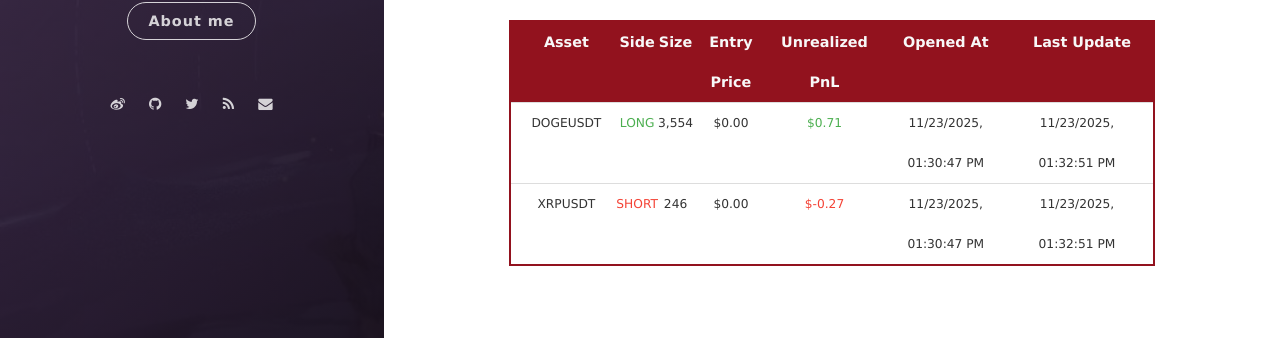
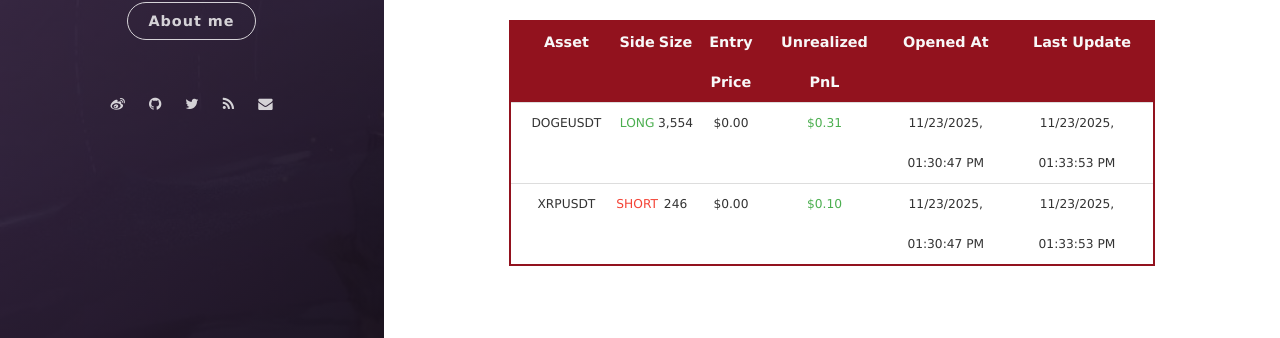
Before and after one commit to leeyegy/leeyegy.github.io, a Jekyll site: the page built from live-trading.html, in a window 1280 px wide and 945 px high. Shown: the part 579-917 px from the top of the window. Built offline with Jekyll 4.4.1, drawn with Linux system fonts in a browser that asks for light colours; nearby versions of some CDN libraries.

Commit message:
AccountMonitor: refresh positions 2025-11-23T21:33:53+08:00

```diff
--- a/assets/data/binance/positions.json
+++ b/assets/data/binance/positions.json
@@ -4,17 +4,17 @@
     "side": "LONG",
     "size": 3554.0,
     "entryPrice": 0.0,
-    "unrealizedPnl": 0.7131101,
+    "unrealizedPnl": 0.3102642,
     "openedAt": "2025-11-23T21:30:47+08:00",
-    "reportedAt": "2025-11-23T21:32:51+08:00"
+    "reportedAt": "2025-11-23T21:33:53+08:00"
   },
   {
     "symbol": "XRPUSDT",
     "side": "SHORT",
     "size": 246.0,
     "entryPrice": 0.0,
-    "unrealizedPnl": -0.27364302,
+    "unrealizedPnl": 0.10154634,
     "openedAt": "2025-11-23T21:30:47+08:00",
-    "reportedAt": "2025-11-23T21:32:51+08:00"
+    "reportedAt": "2025-11-23T21:33:53+08:00"
   }
 ]
```
